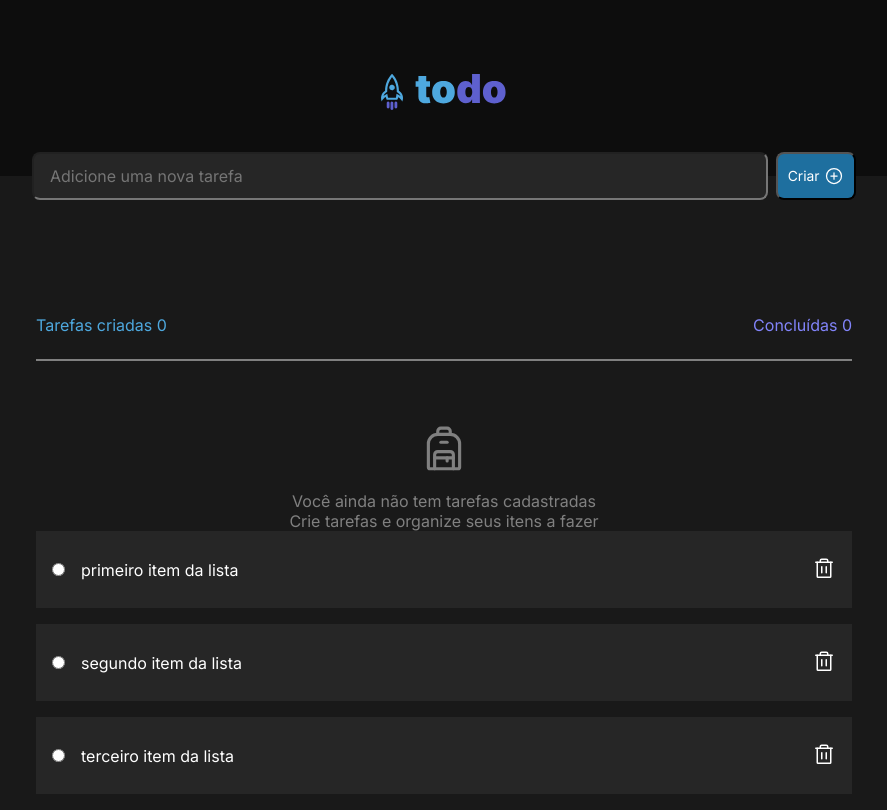
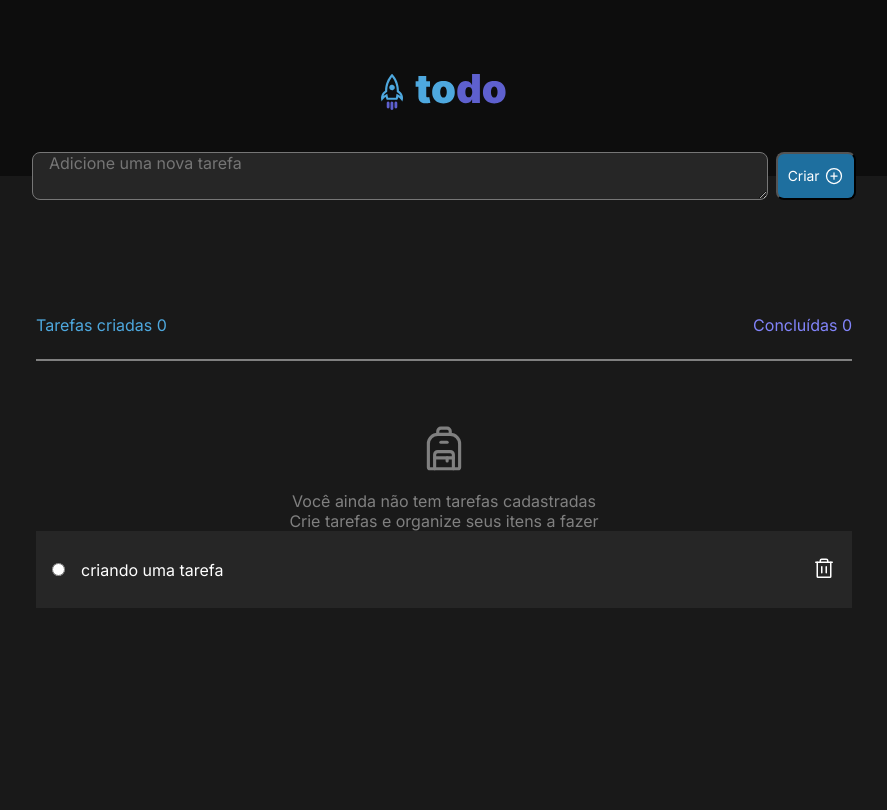
Before and after one commit to rhaissamarques/to-do-list, a React (Vite) app: page / in a window 1280 px wide. Shown: the whole page, without its empty margins (196-1083 px from the left). Built offline with nearby package versions, Linux system fonts and the light colour scheme.

Commit message:
broken - descomponentizando para fazer funcionar, depois componentizarei de novo

```diff
--- a/src/App.tsx
+++ b/src/App.tsx
@@ -6,23 +6,23 @@ import { TaskBar } from "./Components/TaskBar";
 import { TaskList } from "./Components/TaskList";
 import { ListItems, ListItemsProps } from "./Components/ListItems";
 
-const items: ListItemsProps[] = [
-  {
-    id: "1",
-    content: "primeiro item da lista",
-    isDone: false,
-  },
-  {
-    id: "2",
-    content: "segundo item da lista",
-    isDone: true,
-  },
-  {
-    id: "3",
-    content: "terceiro item da lista",
-    isDone: false,
-  },
-];
+// const items: ListItemsProps[] = [
+//   {
+//     id: "1",
+//     content: "primeiro item da lista",
+//     isDone: false,
+//   },
+//   {
+//     id: "2",
+//     content: "segundo item da lista",
+//     isDone: true,
+//   },
+//   {
+//     id: "3",
+//     content: "terceiro item da lista",
+//     isDone: false,
+//   },
+// ];
 
 function App() {
   return (
@@ -31,8 +31,8 @@ function App() {
       <div className={styles.wrapper}>
         <main>
           <TaskBar />
-          <TaskList />
-          {items.map((item) => {
+          {/* <TaskList /> */}
+          {/* {items.map((item) => {
             return (
               <ListItems
                 key={item.id}
@@ -40,7 +40,7 @@ function App() {
                 isDone={item.isDone}
               />
             );
-          })}
+          })} */}
         </main>
       </div>
     </>
--- a/src/Components/TaskBar.tsx
+++ b/src/Components/TaskBar.tsx
@@ -1,15 +1,60 @@
 import styles from "./TaskBar.module.css";
 import { PlusCircle } from "phosphor-react";
+import { ChangeEvent, FormEvent, InvalidEvent, useState } from "react";
+import { ListItems } from "./ListItems";
+import { TaskList } from "./TaskList";
 
-export function TaskBar() {
+export interface TaskBarProps {
+  content: string;
+  isDone: boolean;
+}
+
+export function TaskBar({ content, isDone }: TaskBarProps) {
+  const [task, setTask] = useState(["criando uma tarefa"]);
+  const [newTask, setNewTask] = useState("");
+
+  function handleCreateNewTask(event: FormEvent) {
+    event.preventDefault();
+
+    setTask([...task, newTask]);
+    setNewTask("");
+  }
+
+  function handleNewTaskChange(event: ChangeEvent<HTMLTextAreaElement>) {
+    event.target.setCustomValidity("");
+
+    setNewTask(event.target.value);
+  }
+
+  function handleNewTaskInvalid(event: InvalidEvent<HTMLTextAreaElement>) {
+    event.target.setCustomValidity("Campo obrigatório");
+  }
+
   return (
     <>
-      <form className={styles.taskForm} action="submit">
-        <input className={styles.inputTask} type="text" placeholder="Adicione uma nova tarefa" id="" />
-        <button type="submit" className={styles.inputButton} >Criar
-          <PlusCircle size={20}/>
+      <form onSubmit={handleCreateNewTask} className={styles.taskForm}>
+        <textarea
+          className={styles.inputTask}
+          placeholder="Adicione uma nova tarefa"
+          value={newTask}
+          onChange={handleNewTaskChange}
+          onInvalid={handleNewTaskInvalid}
+          required
+        />
+        <button type="submit" className={styles.inputButton}>
+          Criar
+          <PlusCircle size={20} />
         </button>
       </form>
+      <TaskList />
+      {task.map((item) => {
+        return (
+          <ListItems
+            content={item}
+            isDone={isDone}
+          />
+        )
+      })}
     </>
-  )
+  );
 }
```
